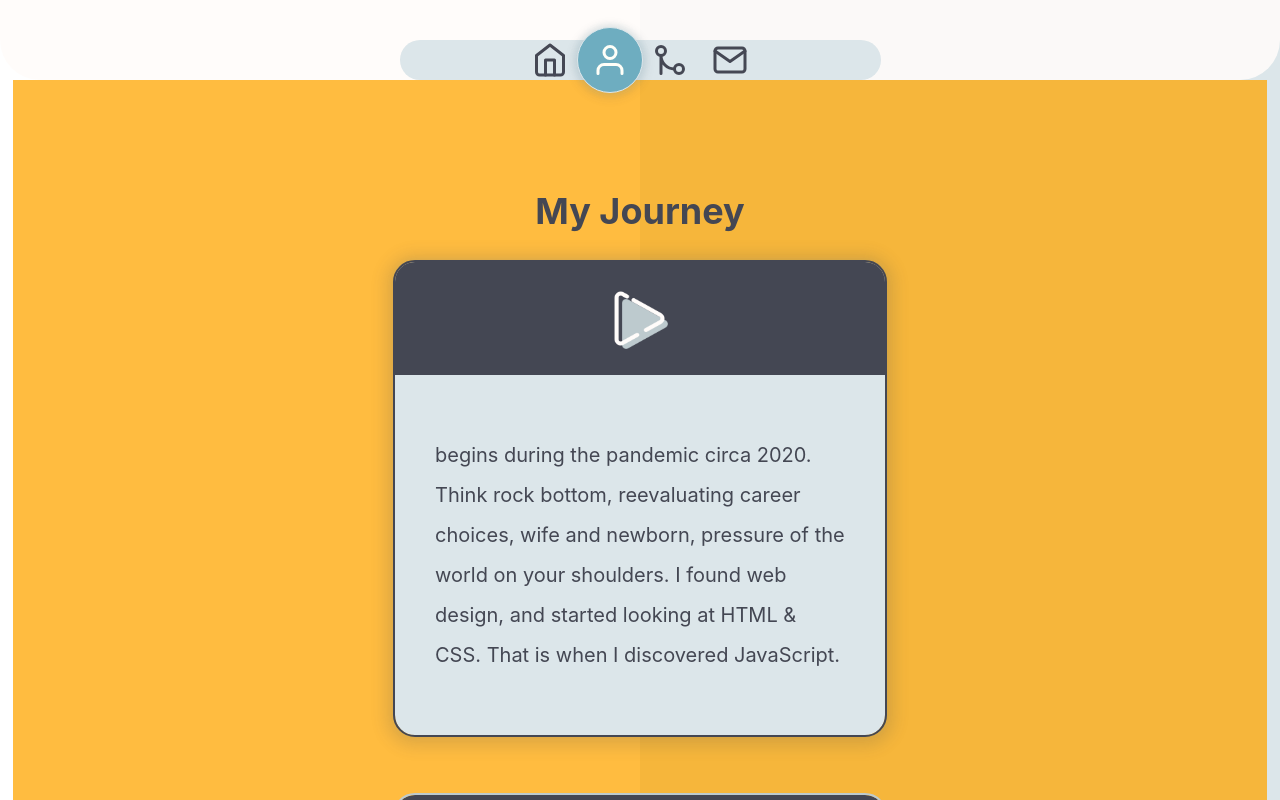
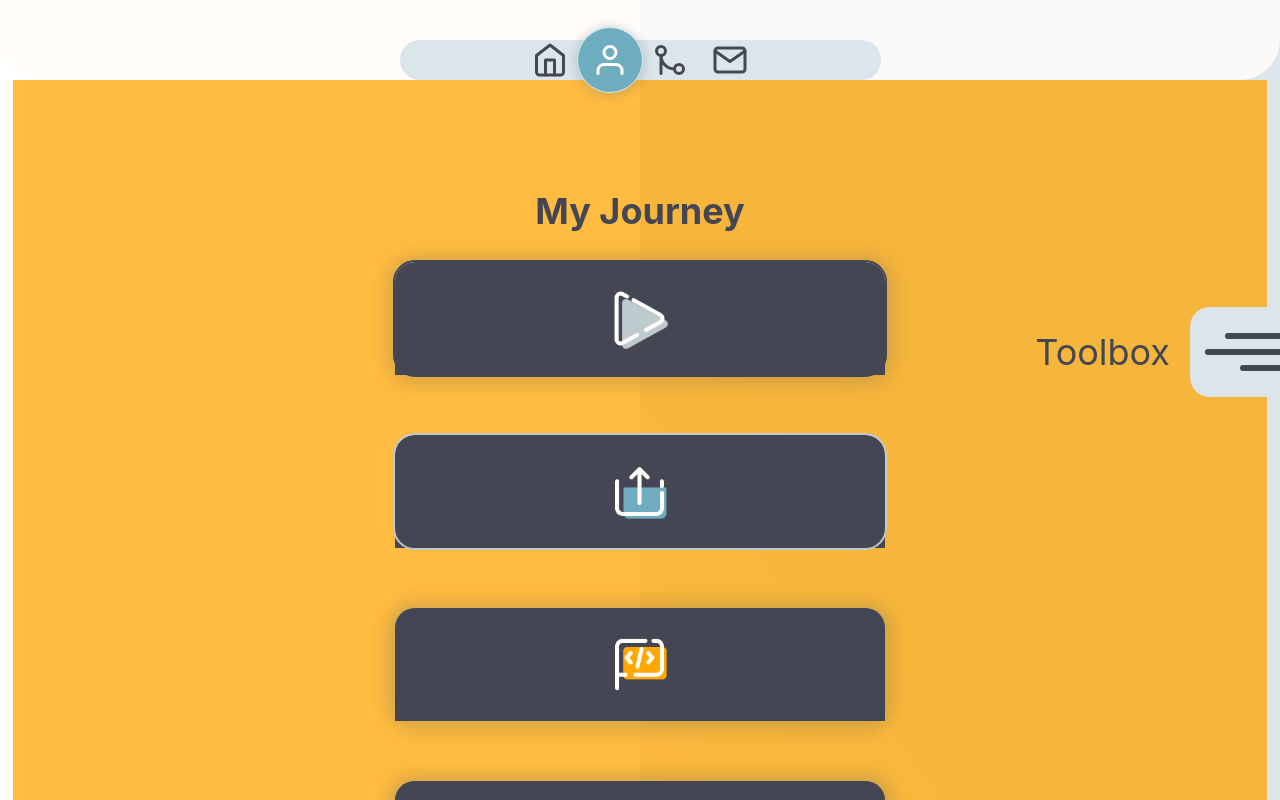
Before and after one commit to andrew-oyanguren/typescript-portfolio, a React (Vite) app: page /about in a window 1280 px wide. Shown: the top 800 px of the page. Built offline with nearby package versions, Linux system fonts and the light colour scheme.

Commit message:
Updates to AboutCard prop types and css

```diff
--- a/src/components/AboutCard/AboutCard.module.css
+++ b/src/components/AboutCard/AboutCard.module.css
@@ -31,8 +31,4 @@
 
 .body {
   flex: 1;
-
-  padding: 20px;
-  line-height: 2;
-  font-size: var(--font-size-medium);
 }
--- a/src/components/AboutCard/AboutCard.tsx
+++ b/src/components/AboutCard/AboutCard.tsx
@@ -2,13 +2,13 @@
 import styles from './AboutCard.module.css';
 
 type AboutCardTypes = {
-  children: ReactNode;
+  body: ReactNode;
   cardStyles?: CSSProperties;
   iconProps: { src: string; alt: string };
 };
 
 export default function AboutCard({
-  children,
+  body,
   cardStyles,
   iconProps,
 }: AboutCardTypes) {
@@ -16,7 +16,7 @@
     <div className={styles.AboutCard} style={cardStyles}>
       <header className={styles.header}>{<img {...iconProps} />}</header>
 
-      <div className={styles.body}>{children}</div>
+      <div className={styles.body}>{body}</div>
     </div>
   );
 }
```
